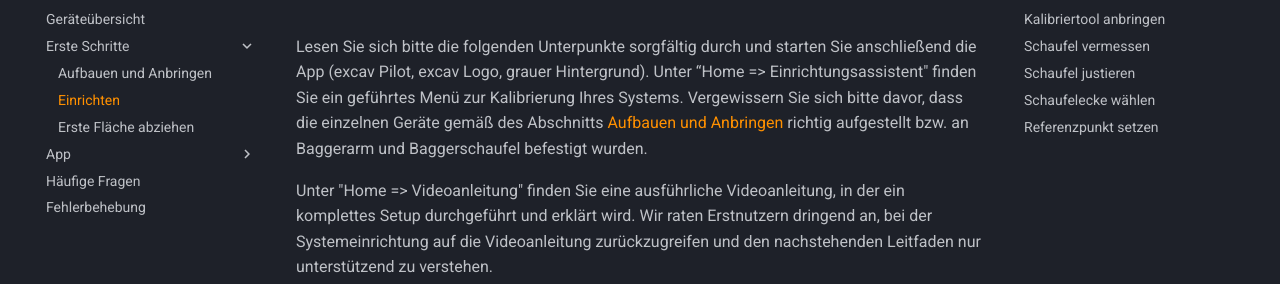
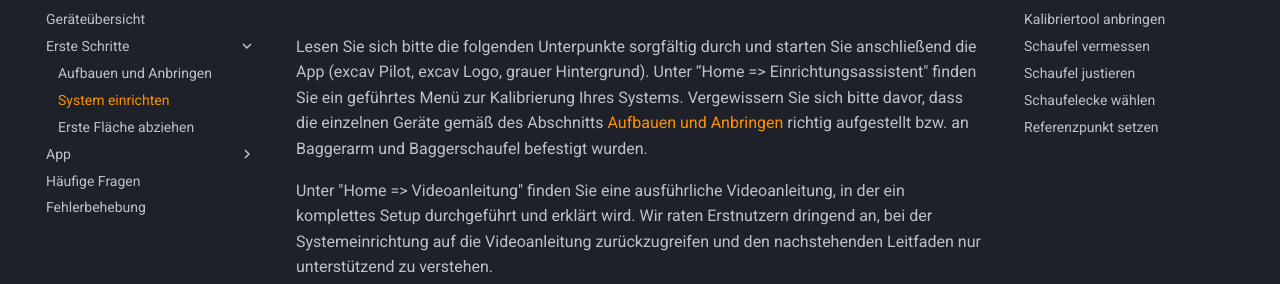
Before and after one commit to tobias-sizmann/mkdocs-excavpilot, an MkDocs documentation site: the page built from docs/erste_schritte/einrichten.md, in a window 1280 px wide. Shown: the part 146-430 px from the top of the page. Built offline with MkDocs 1.6.1 and Material for MkDocs 9.7.7, drawn with Linux system fonts in a browser that asks for light colours.

Commit message:
and again him

```diff
--- a/mkdocs.yml
+++ b/mkdocs.yml
@@ -1,5 +1,3 @@
-# site_name: excavPILOT
-#   name: material
 site_name: excav PILOT
 theme:
   name: material
@@ -25,7 +23,7 @@ nav:
   - Geräteübersicht: uebersicht.md
   - Erste Schritte:
     - Aufbauen und Anbringen: erste_schritte/aufbauen.md
-    - Einrichten: erste_schritte/einrichten.md
+    - System einrichten: erste_schritte/einrichten.md
     - Erste Fläche abziehen: erste_schritte/flaeche.md
   - App:
     - Einrichtungsassistent: app/einrichtungsassistent.md
```
